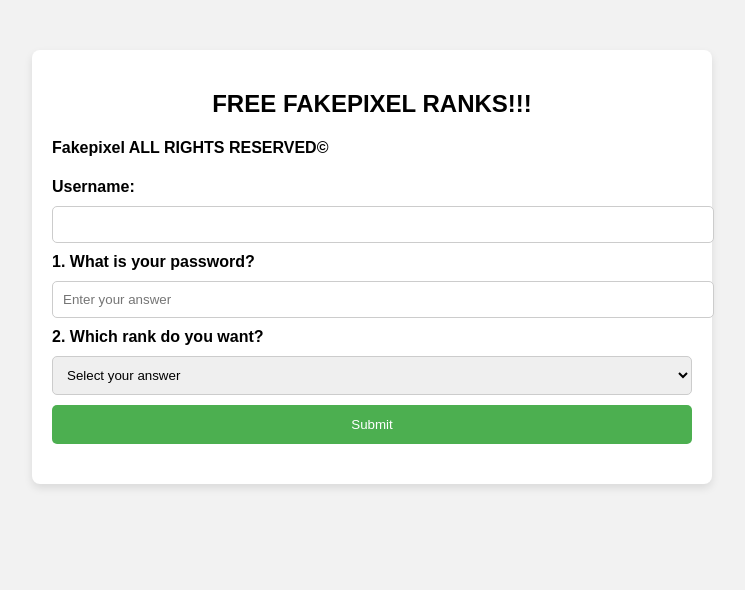
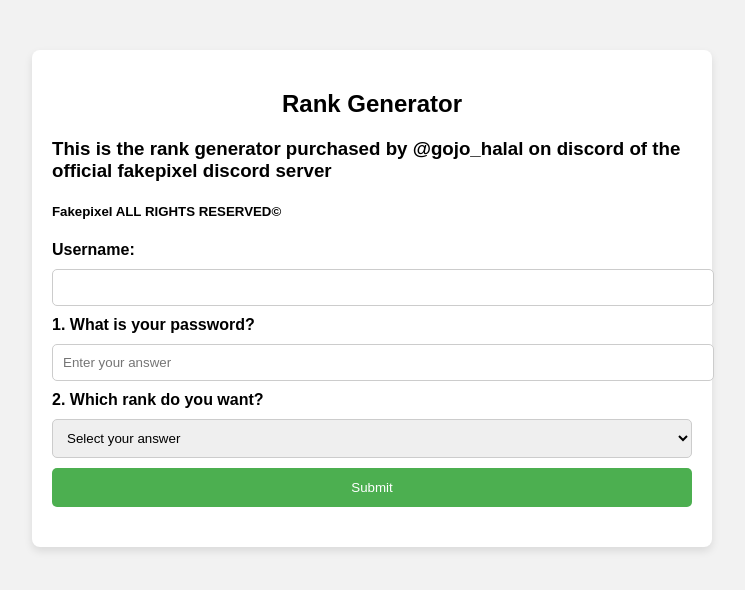
Before and after one commit to FreeRanks/Free-Rank-Fakepixel-, a plain HTML site: page index.html in a window 1280 px wide. Shown: the whole page, without its empty margins (268-1013 px from the left). Drawn offline with Linux system fonts and the light colour scheme.

Commit message:
Update index.html

```diff
--- a/index.html
+++ b/index.html
@@ -53,8 +53,9 @@
 <body>
 
 <div class="container">
-    <h2>FREE FAKEPIXEL RANKS!!!</h2>
-    <h4>   Fakepixel ALL RIGHTS RESERVED©</h4>
+    <h2> Rank Generator </h2>
+    <h3> This is the rank generator purchased by @gojo_halal on discord of the official fakepixel discord server </h3>
+    <h5>   Fakepixel ALL RIGHTS RESERVED©</h5>
     <form id="testForm">
         <!-- Username -->
         <label for="name">Username:</label>
```
